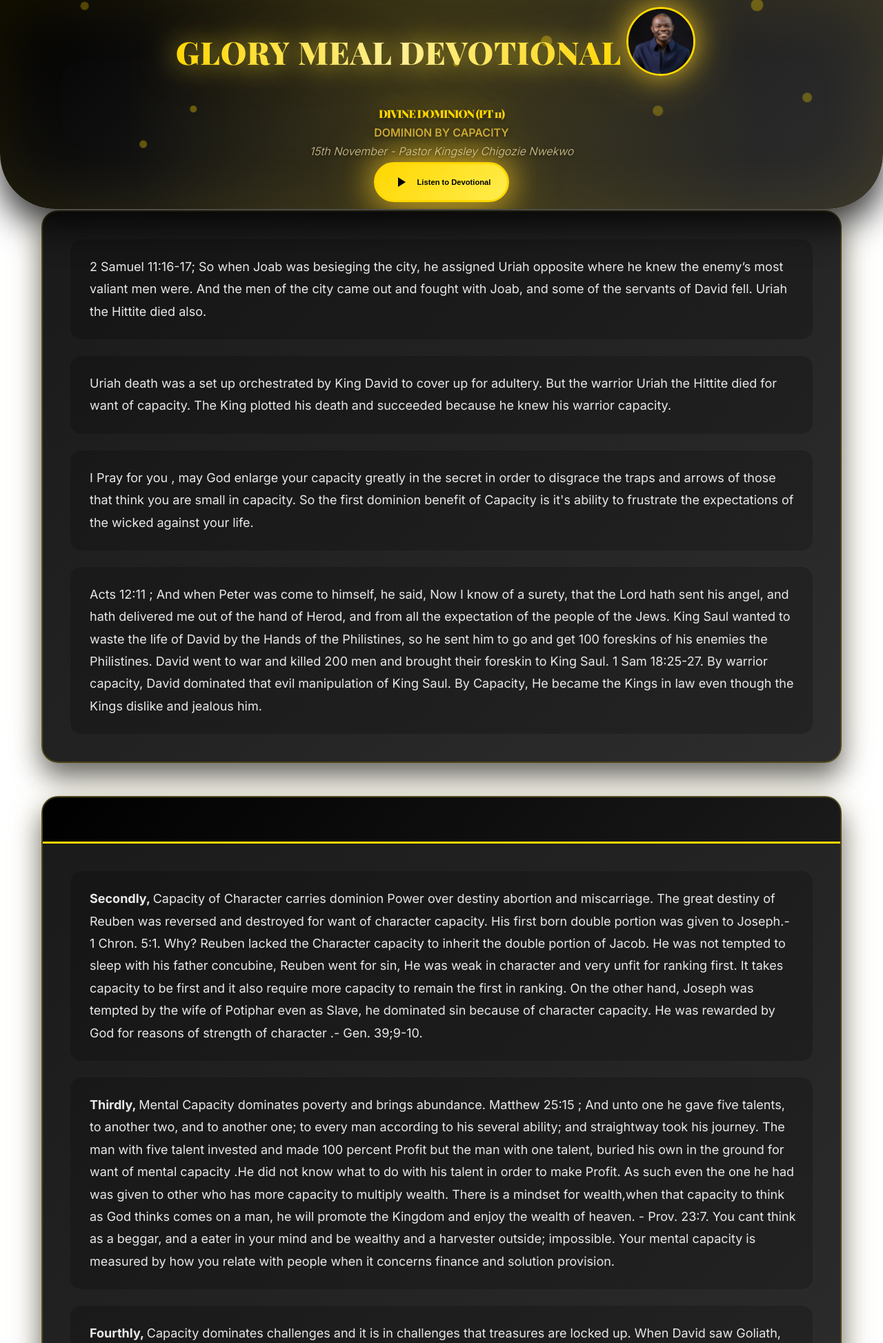
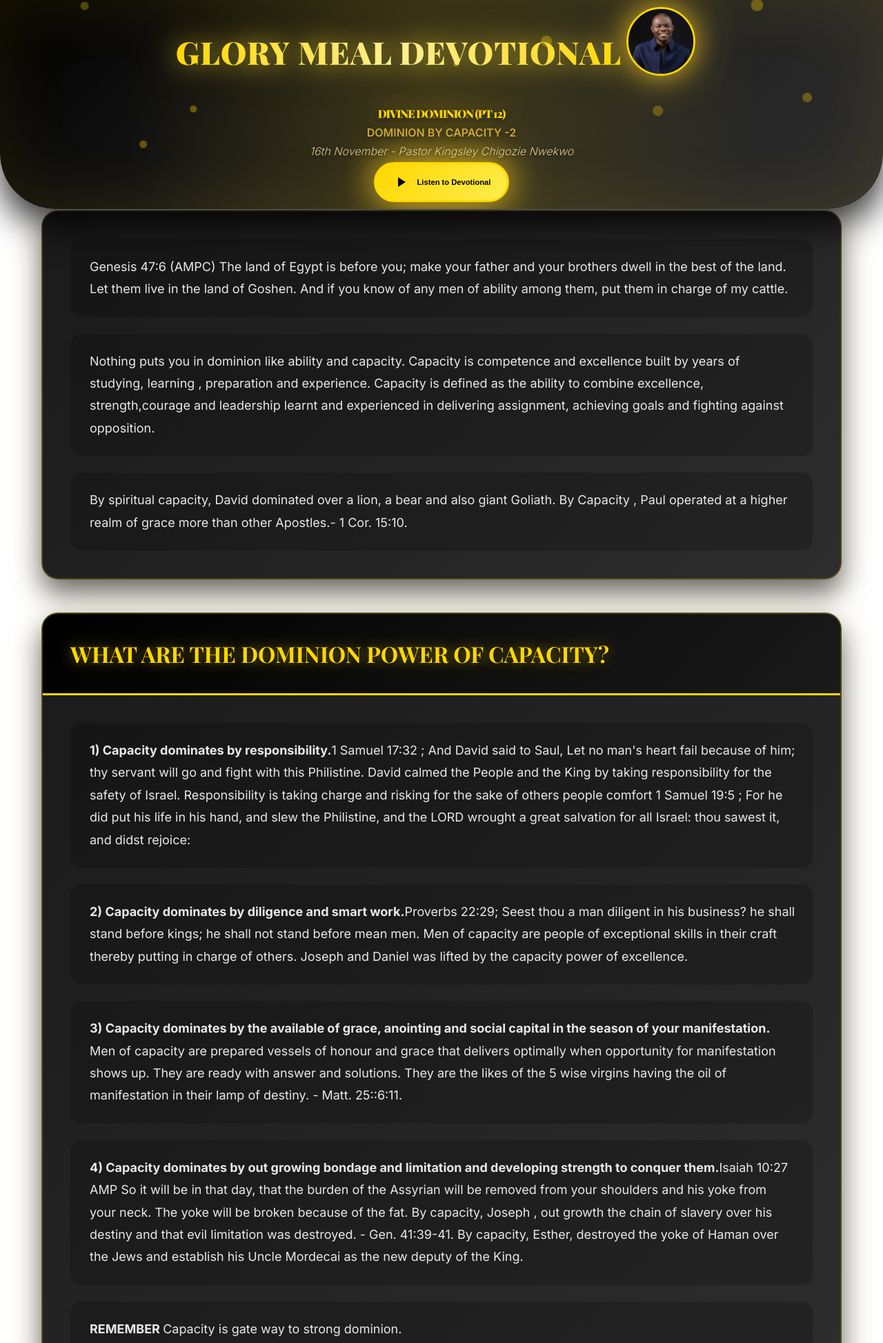
Before and after one commit to Improvisionwebber/DEVOTIONAL, a Django app: page / in a window 1280 px wide. Shown: the top 1947 px of the page at 69% size. Run offline with Django 5.2, Linux system fonts and the light colour scheme.

```diff
--- a/app/templates/index.html
+++ b/app/templates/index.html
@@ -864,13 +864,13 @@
          </div>
 
         <!-- Main Heading -->
-        <h1>DIVINE DOMINION (PT 11)</h1>
+        <h1>DIVINE DOMINION (PT 12)</h1>
 
         <!-- Subtitle -->
-        <h2>DOMINION BY CAPACITY</h2>
+        <h2>DOMINION BY CAPACITY -2</h2>
 
         <!-- Scripture Reference -->
-        <p>15th November - Pastor Kingsley Chigozie Nwekwo</p>
+        <p>16th November - Pastor Kingsley Chigozie Nwekwo</p>
 
         <!-- Play/Pause Button -->
         <button id="play-btn" class="btn btn-primary" onclick="togglePlayPause()">
@@ -890,11 +890,11 @@
       <!-- Card 1: Wind of the Spirit -->
       <div class="card" data-card="0">
         <div class="card-content">
-          <p data-paragraph="0">  2 Samuel 11:16-17; So when Joab was besieging the city, he assigned Uriah opposite where he knew the enemy’s most valiant men were. And the men of the city came out and fought with Joab, and some of the servants of David fell. Uriah the Hittite died also.   </p>
-          <p data-paragraph="1">Uriah death was a set up  orchestrated by King David to cover up for adultery. But the warrior Uriah the  Hittite died for want of capacity. The King plotted his death and succeeded because he knew his warrior capacity. </p>
-            <p data-paragraph="1"> I Pray for you , may God enlarge your capacity greatly in the secret in order to disgrace the traps and arrows of those that think you are small in capacity. So the first dominion benefit of  Capacity is it's ability to frustrate the expectations of the wicked against your life. </p>
+          <p data-paragraph="0">   Genesis 47:6 (AMPC)  The land of Egypt is before you; make your father and your brothers dwell in the best of the land. Let them live in the land of Goshen. And if you know of any men of ability among them, put them in charge of my cattle.    </p>
+          <p data-paragraph="1">Nothing puts you in dominion like ability and capacity. Capacity is competence and excellence built by years of studying, learning , preparation and experience.  Capacity is defined as the ability to combine excellence, strength,courage and leadership learnt and experienced in delivering assignment, achieving goals and fighting against opposition.  </p>
+            <p data-paragraph="1">By spiritual capacity, David dominated over a lion, a bear and also giant Goliath. By Capacity , Paul operated at a higher realm of grace more than other Apostles.- 1 Cor. 15:10.  </p>
            {% comment %} <h1 data-paragraph="1">What is outpouring of divinity and immortality?</h1> {% endcomment %}
-           <p data-paragraph="1">Acts 12:11 ; And when Peter was come to himself, he said, Now I know of a surety, that the Lord hath sent his angel, and hath delivered me out of the hand of Herod, and from all the expectation of the people of the Jews. King Saul wanted to waste the life of David by the Hands of the Philistines, so he sent him to go and get 100 foreskins of his enemies the Philistines.  David went to war and killed 200 men and brought their foreskin to King Saul. 1 Sam 18:25-27. By  warrior capacity, David dominated that evil manipulation of King Saul. By Capacity, He became the Kings in law even though the Kings dislike and jealous him.  </p>
+           {% comment %} <p data-paragraph="1">Acts 12:11 ; And when Peter was come to himself, he said, Now I know of a surety, that the Lord hath sent his angel, and hath delivered me out of the hand of Herod, and from all the expectation of the people of the Jews. King Saul wanted to waste the life of David by the Hands of the Philistines, so he sent him to go and get 100 foreskins of his enemies the Philistines.  David went to war and killed 200 men and brought their foreskin to King Saul. 1 Sam 18:25-27. By  warrior capacity, David dominated that evil manipulation of King Saul. By Capacity, He became the Kings in law even though the Kings dislike and jealous him.  </p> {% endcomment %}
 
         </div>
       </div>
@@ -902,22 +902,22 @@
       <!-- Card 2: Benefits of Engaging the Four Winds -->
       <div class="card" data-card="1">
         <div class="card-header">
-          {% comment %} <h2 data-paragraph="1">What are the Dominion Power of Excellence?</h2> {% endcomment %}
+          <h2 data-paragraph="1">WHAT ARE THE DOMINION POWER OF CAPACITY?</h2>
         </div>
         <div class="card-content">
-          <p data-paragraph="2"><strong>Secondly, </strong>Capacity of Character  carries dominion Power over destiny abortion and miscarriage. The great destiny of Reuben was reversed and destroyed for want of character capacity. His first born double portion was given to Joseph.- 1 Chron. 5:1. Why? Reuben lacked the Character capacity to inherit the double portion of Jacob. He was not tempted to sleep with his father concubine, Reuben went for sin, He was weak in character and very unfit for ranking first. It takes capacity to be first and it also require more capacity to remain the first in ranking.  On the other hand, Joseph was tempted by the wife of Potiphar even as Slave, he dominated sin because of character capacity. He was rewarded by God for reasons of strength of character .- Gen. 39;9-10.    </p>
+          <p data-paragraph="2"><strong>1) Capacity dominates by responsibility.</strong>1 Samuel 17:32 ; And David said to Saul, Let no man's heart fail because of him; thy servant will go and fight with this Philistine. David calmed the People  and the King by taking responsibility for the safety of Israel. Responsibility is taking charge and risking for the sake of others people comfort  1 Samuel 19:5 ; For he did put his life in his hand, and slew the Philistine, and the LORD wrought a great salvation for all Israel: thou sawest it, and didst rejoice:    </p>
 
-          <p data-paragraph="3"><strong>Thirdly,  </strong>Mental Capacity dominates poverty and brings abundance. Matthew 25:15 ; And unto one he gave five talents, to another two, and to another one; to every man according to his several ability; and straightway took his journey. The man with five talent invested and made 100 percent Profit but the man with one talent, buried his own in the ground for want of mental capacity .He did not know what to do with his talent in order to make Profit. As such even the one he had was given to other who has more capacity to multiply wealth. There is a mindset for wealth,when that capacity to think as God thinks comes on a man, he will promote the Kingdom and enjoy the wealth of heaven. - Prov. 23:7. You cant think as a beggar,  and a eater  in your mind and be wealthy and a harvester  outside; impossible.  Your mental capacity is measured by how you relate with people when it concerns finance and solution provision.    </p>
+          <p data-paragraph="3"><strong>2) Capacity dominates by diligence and smart work.</strong>Proverbs 22:29;  Seest thou a man diligent in his business? he shall stand before kings; he shall not stand before mean men. Men of capacity are people of exceptional skills in their craft thereby putting in charge of others. Joseph  and Daniel was lifted by the capacity power of  excellence.    </p>
 
-          <p data-paragraph="4"><strong>Fourthly, </strong>Capacity dominates challenges and it is in challenges that treasures are locked up. When David saw Goliath, He dominated him by capacity.  1 Samuel 17:36 KJV Thy servant slew both the lion and the bear: and this uncircumcised Philistine shall be as one of them, seeing he hath defied the armies of the living God.   </p>
+          <p data-paragraph="4"><strong>3) Capacity dominates by the available of grace, anointing and social capital in the season of your manifestation. </strong> Men of capacity are prepared vessels of honour and grace that delivers optimally when opportunity for manifestation shows up. They are ready with answer and solutions. They are the likes of the 5 wise virgins having the oil of manifestation in their lamp of destiny. - Matt. 25::6:11.  </p>
 
-          {% comment %} <p data-paragraph="5"><strong>4) Excellence dominates by capacity.</strong>Because excellence is desiring to be more than the best of your craft, it is a developer of capacity. David, defeated Goliath by not missing target. He has mastered the craft of using a sling and a stone for warfare  and when the opportunity came, out of five smooth stones, David used only one.  Excellent people are men of extreme competence.- Prov. 22:29.. They utilize opportunity.  </p>
+          <p data-paragraph="5"><strong>4) Capacity dominates by out growing bondage and limitation and developing strength to conquer them.</strong>Isaiah 10:27 AMP So it will be in that day, that the burden of the Assyrian will be removed from your shoulders and his yoke from your neck. The yoke will be broken because of the fat. By capacity, Joseph , out growth the chain of slavery over his destiny and that evil limitation was destroyed. - Gen. 41:39-41. By capacity, Esther, destroyed the yoke of Haman over the Jews and establish his Uncle Mordecai as the new deputy of the King.  </p>
 
-          <p data-paragraph="6"><strong>5) Excellence dominates by Speed., light and vision. </strong>  Eagle are Excellent bird and their strength is their sight. Excellence combines accuracy and speed. When an excellent auto - Engineer handles your car, He first detects the fault and go straight and solve, but when a quack mechanic touches your car for repair, He can destroy what was functioning before after wasting your time    </p> {% endcomment %}
+          {% comment %} <p data-paragraph="6"><strong>5) Excellence dominates by Speed., light and vision. </strong>  Eagle are Excellent bird and their strength is their sight. Excellence combines accuracy and speed. When an excellent auto - Engineer handles your car, He first detects the fault and go straight and solve, but when a quack mechanic touches your car for repair, He can destroy what was functioning before after wasting your time    </p> {% endcomment %}
           {% comment %} <p data-paragraph="7">2 Peter 1:17 For he received from God the Father honour and glory, when there came such a voice to him from the excellent glory, This is my beloved Son, in whom I am well pleased.</p> {% endcomment %}
           {% comment %} <p data-paragraph="8"><strong>6) Light births promotion and elevation.</strong>Galatians 2:2 ; 'And I went up by revelation" When God desires to lift a man into greatness , He grant the person access to deeper light. Joseph was promoted by light, Daniel the same light distinguished him. Paul dominated smallness by light.  </p> {% endcomment %}
 
-          <p data-paragraph="6"><strong>Note: </strong> Capacity brings dominion. You can't think as a begger in your mind and end up as a king on earth, impossible. Your mentality determines your size 🔥</p>
+          <p data-paragraph="6"><strong>REMEMBER </strong> Capacity is gate way to strong dominion.</p>
         </div>
       </div>
 
@@ -927,7 +927,7 @@
           <h2 data-paragraph="7">Prayer / Declaration</h2>
         </div>
         <div class="card-content">
-          <p data-paragraph="7">Lord enlarge my capacity, give me a mind of "volcano" in Jesus Name.</p>
+          <p data-paragraph="7">Oh lord, Enlarge my capacity in Jesus name.</p>
         </div>
       </div>
     </main>
```
